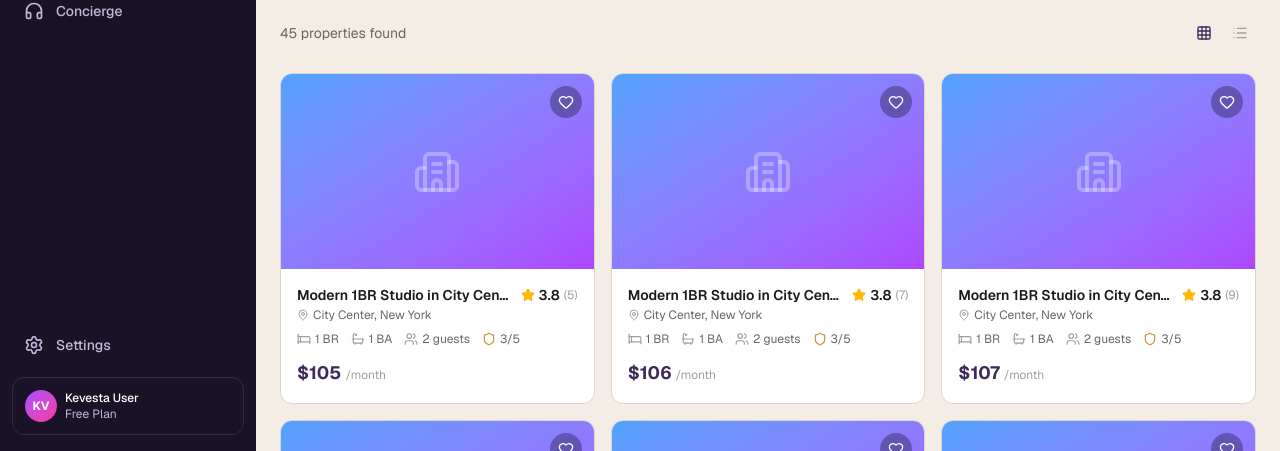
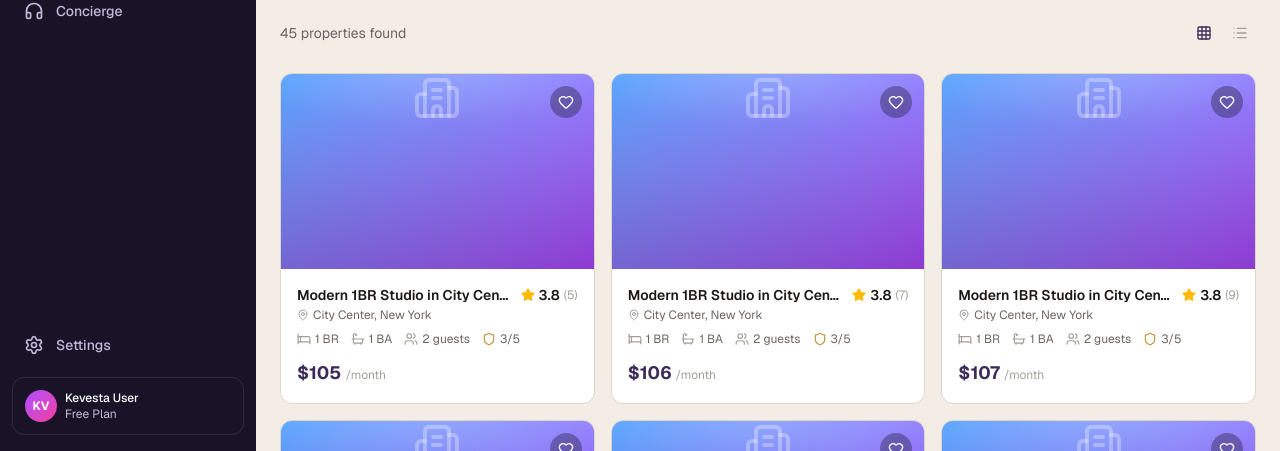
Before and after one commit to gorefilip20/KEVESTA-, a Next.js app: page /apartments in a window 1280 px wide. Shown: the part 349-800 px from the top of the page. Built offline with nearby package versions, Linux system fonts and the light colour scheme; no server answers; what wagmi would draw is missing.

Commit message:
fix(kevesta): globals.css — checkout/AI/pricing/UI corrections

```diff
--- a/src/app/globals.css
+++ b/src/app/globals.css
@@ -171,3 +171,49 @@ body {
 .animate-slide-left {
   animation: slideInLeft 0.3s ease-out forwards;
 }
+
+
+/* --- Kevesta craft additions: atmosphere, depth, focus --- */
+@keyframes floatSlow {
+  0%, 100% { transform: translateY(0) scale(1); }
+  50% { transform: translateY(-14px) scale(1.04); }
+}
+
+.kv-visual {
+  position: relative;
+  isolation: isolate;
+  overflow: hidden;
+}
+
+.kv-visual::after {
+  content: "";
+  position: absolute;
+  inset: 0;
+  background:
+    radial-gradient(120% 70% at 50% -10%, rgba(255, 255, 255, 0.22) 0%, rgba(255, 255, 255, 0) 55%),
+    linear-gradient(180deg, rgba(255, 255, 255, 0.04) 0%, rgba(0, 0, 0, 0.18) 100%);
+  pointer-events: none;
+  z-index: 1;
+}
+
+.kv-visual > * {
+  position: relative;
+  z-index: 2;
+}
+
+:focus-visible {
+  outline: 2px solid var(--kv-primary);
+  outline-offset: 2px;
+  border-radius: 6px;
+}
+
+@media (prefers-reduced-motion: reduce) {
+  *,
+  *::before,
+  *::after {
+    animation-duration: 0.01ms !important;
+    animation-iteration-count: 1 !important;
+    transition-duration: 0.01ms !important;
+    scroll-behavior: auto !important;
+  }
+}
```
